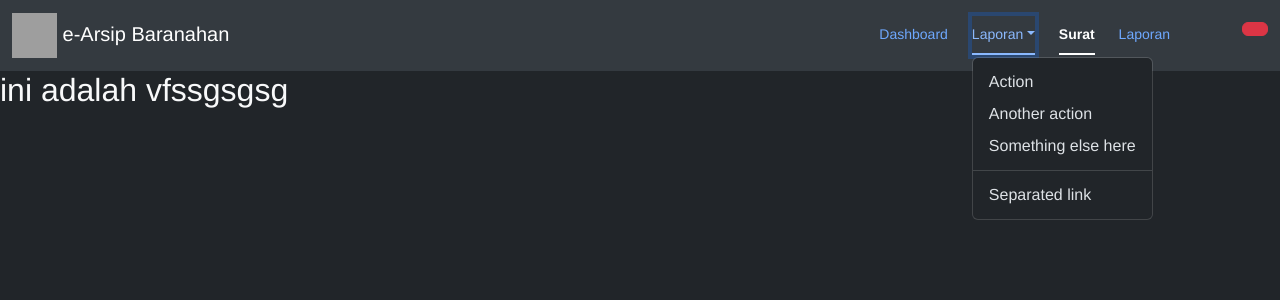
After one commit to nice9uy/earsip, a Django app: page /earsip/surat/ in a window 1280 px wide, after a click on "Laporan". The commit adds this page. Shown: the top 300 px of the page. Run offline with Django 4.2, Linux system fonts and the light colour scheme; the visitor is signed in with stand-in values (Sample User, id 1); parts of the project's set-up code (start-up, migrations or seed data) failed here and were passed over; some libraries are stand-ins or nearby versions; grey boxes are pictures that could not be loaded.

Commit message:
fix nav link active in header

```diff
--- a/earsip_app/urls.py
+++ b/earsip_app/urls.py
@@ -2,6 +2,7 @@ from django.urls import path
 from . import views
 
 urlpatterns = [
-    path('dashboard/', views.dashboard, name ='dashboard'),
-    path('test/', views.test, name ='test'),
+    path("dashboard/", views.dashboard, name="dashboard"),
+    path("laporan/", views.laporan, name="laporan"),
+    path("surat/", views.surat, name="surat"),
 ]
--- a/earsip_app/views.py
+++ b/earsip_app/views.py
@@ -6,9 +6,20 @@ from django.contrib.auth.decorators import login_required
 @login_required(login_url="/accounts/login/")
 def dashboard(request):
 
-    return render(request,'earsip/dashboard.html')
+    context = {
+        'page_title' : "Dashboard"
+    }
+
+    return render(request,'earsip/pages/dashboard.html' , context)
 
 
-def test(request):
+@login_required(login_url="/accounts/login/")
+def laporan(request):
 
-    return render(request,'earsip/dashboard.html')
+    return render(request,'earsip/pages/laporan.html')
+
+
+@login_required(login_url="/accounts/login/")
+def surat(request):
+
+    return render(request,'earsip/pages/laporan.html')
--- a/static/js/custom.js
+++ b/static/js/custom.js
@@ -0,0 +1,35 @@
+$(document).ready(function () {
+  active_link_menu()
+  validation()
+});
+
+
+function active_link_menu() {
+  $('.nav .nav-link a').click(function (e) {
+    e.preventDefault();
+    $('.nav .nav-link a').removeClass('active');
+    $(this).addClass('active');
+  });
+}
+
+
+function validation() {
+  (() => {
+    'use strict'
+
+    // Fetch all the forms we want to apply custom Bootstrap validation styles to
+    const forms = document.querySelectorAll('.needs-validation')
+
+    // Loop over them and prevent submission
+    Array.from(forms).forEach(form => {
+      form.addEventListener('submit', event => {
+        if (!form.checkValidity()) {
+          event.preventDefault()
+          event.stopPropagation()
+        }
+
+        form.classList.add('was-validated')
+      }, false)
+    })
+  })()
+}
--- a/templates/base.html
+++ b/templates/base.html
@@ -1,3 +1,4 @@
+{% load compress %}
 {% load static %}
 
 <!DOCTYPE html>
@@ -5,9 +6,18 @@
 <head>
     <meta charset="UTF-8">
     <meta name="viewport" content="width=device-width, initial-scale=1.0">
+
+    {% compress css inline %}
+
     <link rel="stylesheet" href="{% static 'css/bootstrap.min.css' %}" >
-    <link rel="stylesheet" href="{% static 'css/dataTables.bootstrap5.min.css' %}" >
+    <link rel="stylesheet" href="{% static 'css/dataTables.bootstrap5.min.css' %}">
+    {% endcompress %}
+
+
+    {% compress js inline %}
     <script type="text/javascript" src="{% static 'js/chart.min.js' %}"></script>
+    {% endcompress %}
+
     <link rel="shortcut icon" type="image/x-icon" href="{% static 'img/kemhan_logo.png' %}">
 
     <title>{{ page_title }}</title>
@@ -16,10 +26,11 @@
 <body style="font-family: Oswald, Helvetica, Arial, sans-serif!important; font-size: 14px;" class="text-light">
 
 
+            {% block dashboard %}{% endblock dashboard %}
+            {% block laporan %}{% endblock laporan %}
+            {% block surat %}{% endblock surat %}
 
-            {% block dashboard %}{% endblock dashboard %}
-
-
+            {% compress js inline %}
             <script type="text/javascript" src="{% static 'js/bootstrap.bundle.min.js' %}"></script>
             <script type="text/javascript" src="{% static 'js/font_awsome.js' %}"></script>
             <script type="text/javascript" src="{% static 'js/jquery-3.7.1.slim.min.js' %}"></script>
@@ -27,11 +38,25 @@
             <script type="text/javascript" src="{% static 'js/jquery.dataTables.min.js' %}"></script>
             <script type="text/javascript" src="{% static 'js/dataTables.bootstrap5.min.js' %}"></script>
 
-            <script>
+            {% endcompress %}
 
 
+            {% comment %} <script>
 
-            </script>
+                $(document).ready(function(){
+                    function active_link_menu() {
+                        $('.nav .nav-link').click(function(e){
+                            e.preventDefault();
+                            $('.nav .nav-link').removeClass('active');
+                            $(this).addClass('active');
+                        });
+                    }
+                });
+
+
+            </script> {% endcomment %}
+
+
 
 
 
--- /dev/null
+++ b/templates/earsip/header/main_header.html
@@ -0,0 +1,54 @@
+{% load compress %}
+{% load static %}
+
+<div>
+  <nav class="navbar bg-body-secondary">
+    <div class="container-fluid">
+      <a class="navbar-brand" href="{% url 'dashboard' %}">
+        <img src="{% static 'img/kemhan_logo.png' %}" alt="KEMHAN Logo" width="45" height="45" />
+        <span>e-Arsip Baranahan</span>
+      </a>
+
+      <ul class="nav nav-underline">
+        <div style="margin-right: 3.5rem;" class="d-flex gap-4">
+          <li class="nav-item">
+            <a class="nav-link {% if request.path == '/earsip/dashboard/' %} active {% endif %}" href="{% url 'dashboard' %}">Dashboard</a>
+          </li>
+
+          <li class="nav-item dropdown">
+            <a id="surat" class="nav-link dropdown-toggle" data-bs-toggle="dropdown" href="#" role="button" aria-expanded="false">Laporan</a>
+            <ul class="dropdown-menu">
+              <li>
+                <a class="dropdown-item" href="{% url 'laporan' %}">Action</a>
+              </li>
+              <li>
+                <a class="dropdown-item" href="#">Another action</a>
+              </li>
+              <li>
+                <a class="dropdown-item" href="#">Something else here</a>
+              </li>
+              <li>
+                <hr class="dropdown-divider" />
+              </li>
+              <li>
+                <a class="dropdown-item" href="#">Separated link</a>
+              </li>
+            </ul>
+          </li>
+
+          <li class="nav-item">
+            <a class="nav-link {% if request.path == '/earsip/surat/' %}  active {% endif %}" href="{% url 'surat' %}">Surat</a>
+          </li>
+
+          <li class="nav-item">
+            <a class="nav-link {% if request.path == '/earsip/laporan/' %} active {% endif %}" href="{% url 'laporan' %}">Laporan</a>
+          </li>
+        </div>
+
+        <li class="nav-item">
+          <a type="button" class="btn btn-danger fa fa-sign-out mt-1" data-bs-toggle="tooltip" data-bs-placement="bottom" data-bs-title="Logout" href="{% url 'logout' %}"></a>
+        </li>
+      </ul>
+    </div>
+  </nav>
+</div>
--- a/templates/earsip/dashboard.html
+++ b/templates/earsip/pages/dashboard.html
@@ -4,7 +4,7 @@
 
 {% block dashboard %}
 
-{% include 'earsip/header/dashboard.html' %}
+{% include 'earsip/header/main_header.html' %}
 
 
 <h2>ini adalah index</h2>
--- /dev/null
+++ b/templates/earsip/pages/laporan.html
@@ -0,0 +1,15 @@
+{% extends 'base.html' %}
+{% load static %}
+
+
+{% block laporan %}
+
+{% include 'earsip/header/main_header.html' %}
+
+
+<h2>ini adalah vfssgsgsg</h2>
+
+
+
+
+{% endblock laporan %}
```
Also changed, not shown: earsip/settings.py (+15 -2 lines), templates/earsip/header/dashboard.html (deleted, +0 -55 lines), templates/earsip/pages/surat.html (added, +15 -0 lines).
